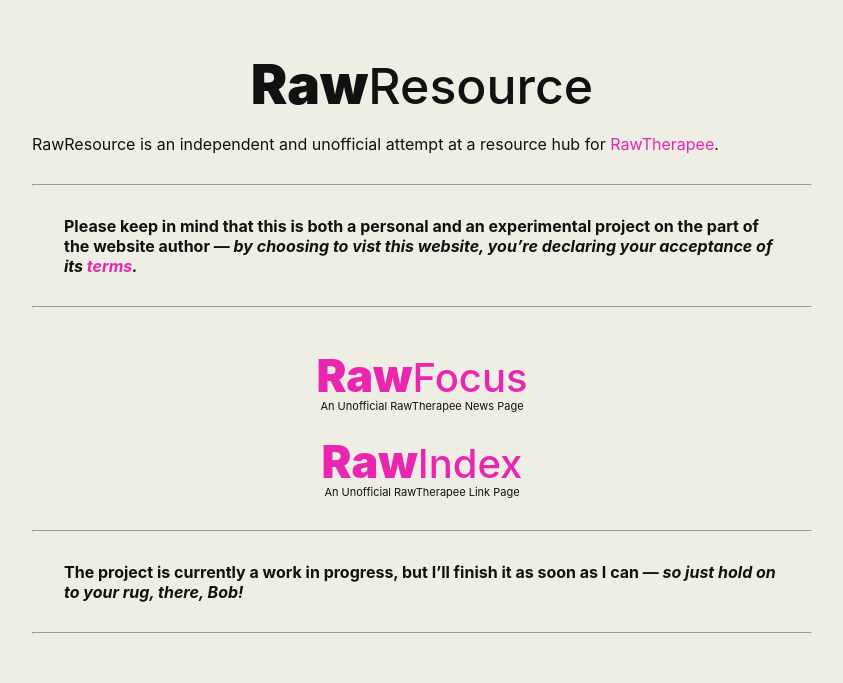
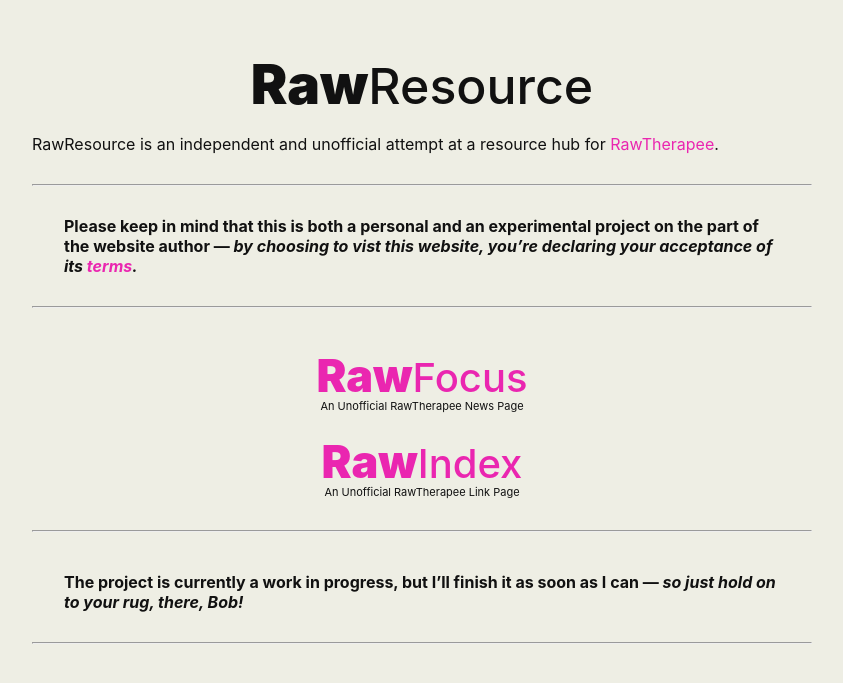
Before and after one commit to martbetz/martbetz.github.io, a Jekyll site: the page built from WIP/homepage.html, in a window 1280 px wide. Shown: the top 683 px of the page, without its empty margins (218-1061 px from the left). Built offline with Jekyll 4.4.1, drawn with Linux system fonts in a browser that asks for light colours.

Commit message:
Update homepage.html

```diff
--- a/WIP/homepage.html
+++ b/WIP/homepage.html
@@ -50,10 +50,10 @@
    </center>
 </p>
 
-<hr><p><span style="display:block; margin-left:2em; margin-right:2em">
+<hr><p style="margin-top: 40px;"><span style="display:block; margin-left:2em; margin-right:2em">
 <b>The project is currently a work in progress, but I’ll finish it as soon as I can — <i>so just hold on to your rug, there, Bob!</i></b>
 </span><hr></p>
 
-<p style= "margin-top: -10px;">
+<p style= "margin-top: -40px;">
    &nbsp;
 <p>
```
